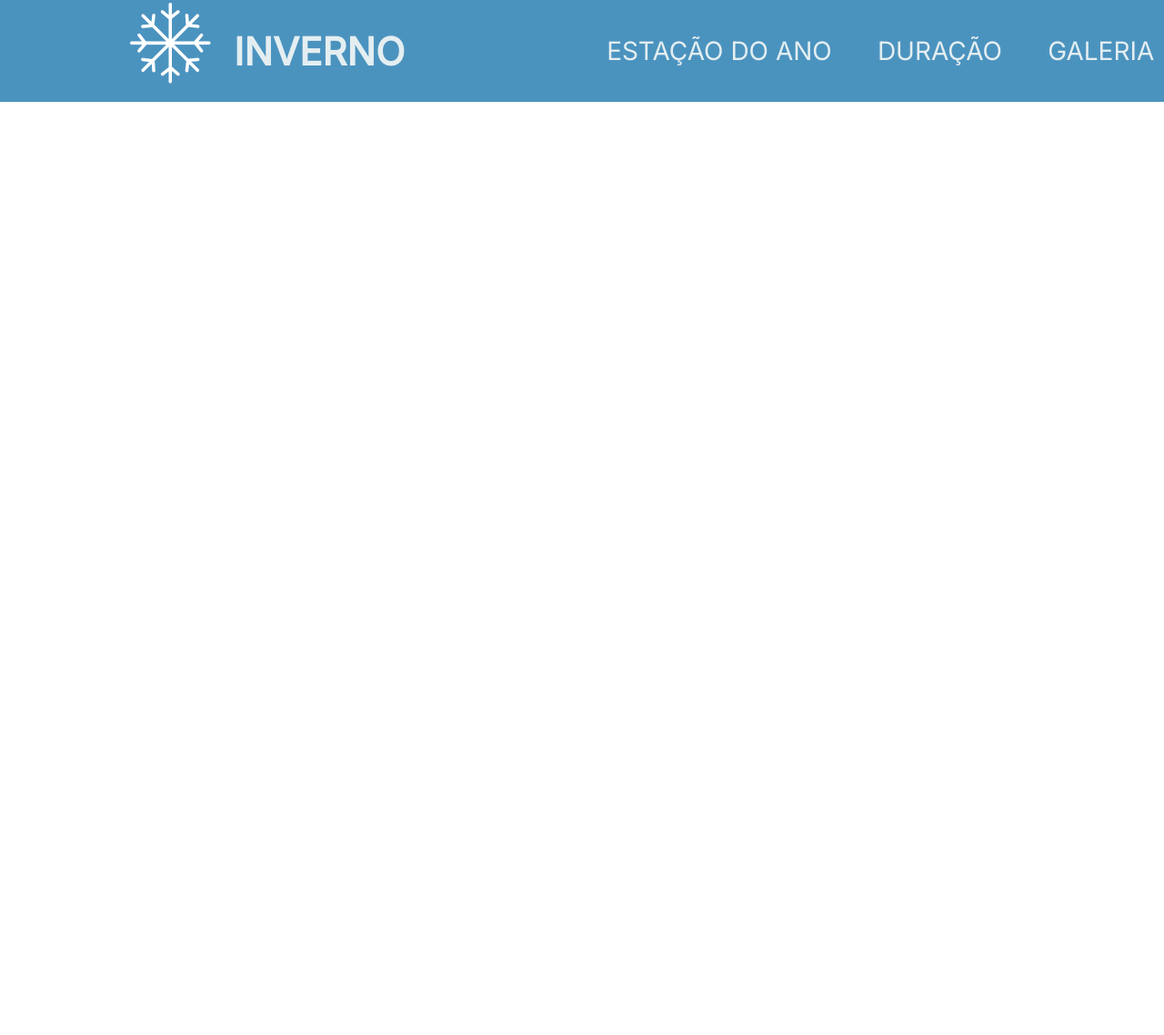
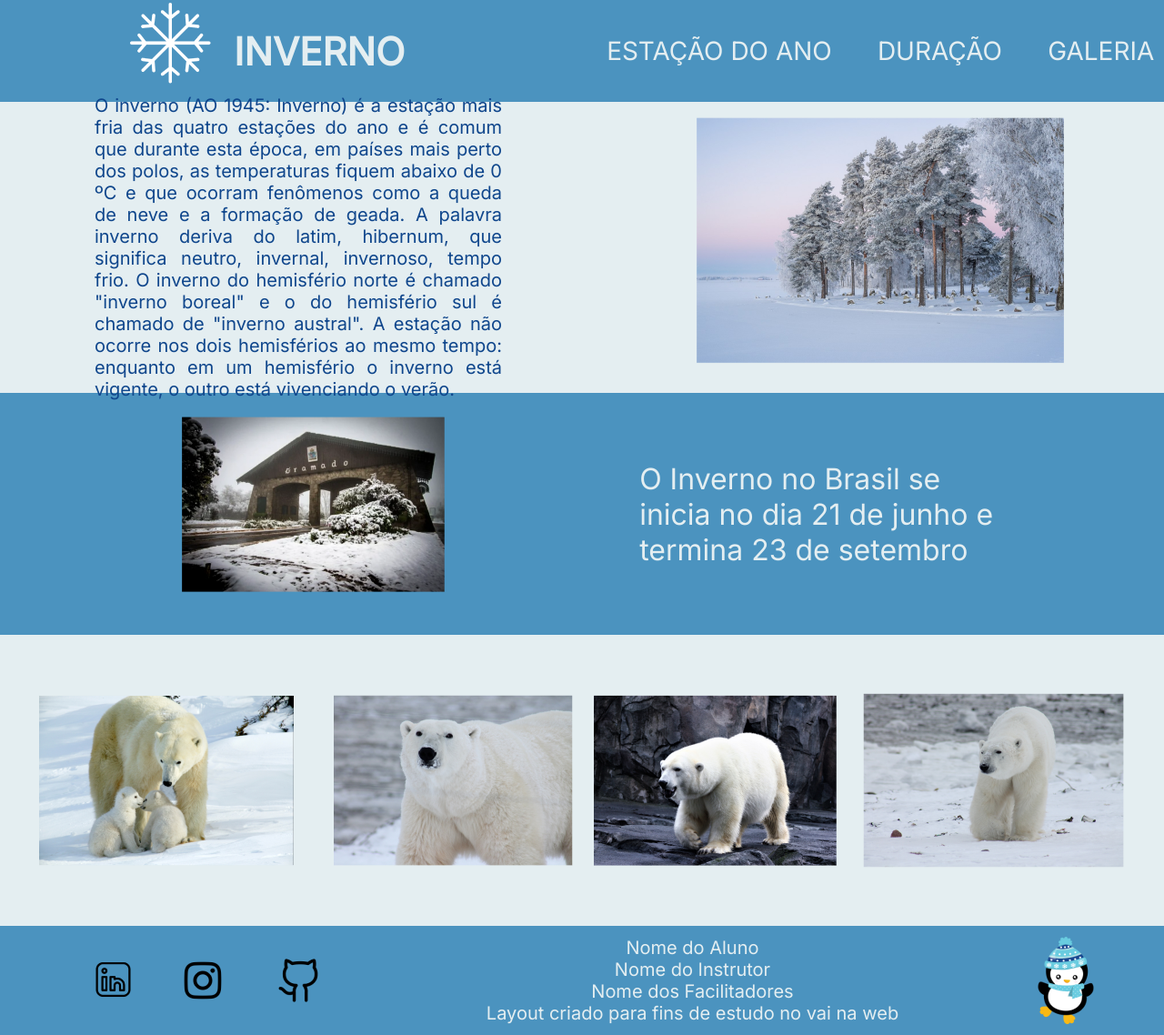
Before and after one commit to JoasChoque/Desafio03-VNW, a plain HTML site: page index.html in a window 1280 px wide. Shown: the whole page at 91% size. Before the commit the page ends 800 px from the top, so only its background shows below. Drawn offline with Linux system fonts and the light colour scheme.

Commit message:
Finalizando desafio

```diff
--- a/assets/style.css
+++ b/assets/style.css
@@ -1,44 +1,99 @@
-@import url('https://fonts.googleapis.com/css2?family=Inter&display=swap');
-*{
+@import url("https://fonts.googleapis.com/css2?family=Inter&display=swap");
+* {
   margin: 0;
   padding: 0;
   box-sizing: border-box;
 }
 
-body{
-    font-family: 'Inter',sans-serif;
-    color: #E4EEF1;
+body {
+  font-family: "Inter", sans-serif;
+  color: #e4eef1;
 }
 
-header{
-    background-color: #4B93BF;
+header {
+  background-color: #4b93bf;
   height: 14vh;
   display: flex;
   justify-content: space-around;
   align-items: center;
-
 }
 
-a{
+a {
   text-decoration: none;
-    color: #E4EEF1;
+  color: #e4eef1;
   text-transform: uppercase;
 }
 
-ul{
+ul {
   list-style: none;
   display: flex;
   justify-content: space-between;
   width: 120%;
   font-size: 28px;
-
 }
 
-.logo{
+.logo {
   display: flex;
   align-items: center;
   justify-content: space-evenly;
   text-transform: uppercase;
   font-size: 28px;
+}
 
+.floresta {
+  display: flex;
+  align-items: center;
+  height: 40vh;
+  background-color: #e4eef1;
+  color: #0f468c;
+  justify-content: space-around;
+  font-size: 20px;
 }
+
+.floresta p {
+  width: 35vw;
+  text-align: justify;
+}
+
+.casa {
+  display: flex;
+  align-items: center;
+  background-color: #4b93bf;
+  justify-content: space-evenly;
+}
+
+.casa p {
+  font-size: 32px;
+  width: 31vw;
+}
+
+.ursos {
+  height: 40vh;
+  background-color: #e4eef1;
+  display: flex;
+  justify-content: space-evenly;
+  align-items: center;
+}
+
+.imagem3{
+    position: relative;
+    top: 9px;
+    left: 15px;
+}
+
+footer{
+    display: flex;
+    justify-content: space-around;
+    background-color: #4b93bf;
+    align-items: center;
+}
+
+footer p{
+    font-size: 20px;
+    text-align: center;
+}
+
+figure{
+    display: flex;
+    align-items: center;
+}
--- a/index.html
+++ b/index.html
@@ -9,20 +9,58 @@
   <body>
     <header>
       <div class="logo">
-        <img src="./assets/img/floco.png" alt="Imagem floco de neve">
+        <img src="./assets/img/floco.png" alt="Ícone floco de neve" />
         <h2>inverno</h2>
       </div>
 
       <nav>
         <ul>
-            <li><a href="#">estação do ano</a></li>
-            <li><a href="#">duração</a></li>
-            <li><a href="#">galeria</a></li>
-
+          <li><a href="#">estação do ano</a></li>
+          <li><a href="#">duração</a></li>
+          <li><a href="#">galeria</a></li>
         </ul>
       </nav>
     </header>
-    <main></main>
-    <footer></footer>
+    <main>
+      <section class="floresta">
+        <p>
+          O inverno (AO 1945: Inverno) é a estação mais fria das quatro estações do ano e é comum que durante esta época, em
+          países mais perto dos polos, as temperaturas fiquem abaixo de 0 ºC e que ocorram fenômenos como a queda de neve e a
+          formação de geada. A palavra inverno deriva do latim, hibernum, que significa neutro, invernal, invernoso, tempo frio. O
+          inverno do hemisfério norte é chamado "inverno boreal" e o do hemisfério sul é chamado de "inverno austral". A estação
+          não ocorre nos dois hemisférios ao mesmo tempo: enquanto em um hemisfério o inverno está vigente, o outro está
+          vivenciando o verão.
+        </p>
+        <img src="./assets/img/floresta.png" alt="Foto floresta congelada" />
+      </section>
+
+      <section class="casa">
+        <img src="./assets/img/casa.png" alt="Foto casa marrom na neve" />
+        <p>O Inverno no Brasil se inicia no dia 21 de junho e termina 23 de setembro</p>
+      </section>
+
+      <section class="ursos">
+            <img src="./assets/img/urso1.png" alt="Foto Urso polar com filhotes">
+            <img src="./assets/img/urso2.png" alt="Foto Urso polar">
+            <img class="imagem3" src="./assets/img/urso3.png" alt="Foto Urso polar andando na montanha">
+            <img src="./assets/img/urso4.png" alt="Foto urso polar andando na neve">
+      </section>
+    </main>
+    <footer>
+        <figure>
+            <img src="./assets/img/linkedin.png" alt="ícone linkedin">
+            <img src="./assets/img/instagram.png" alt="ícone instagram">
+            <img src="./assets/img/github.png" alt="ícone github">
+        </figure>
+
+        <div>
+            <p>Nome do Aluno</p>
+            <p>Nome do Instrutor</p>
+            <p>Nome dos Facilitadores</p>
+            <p>Layout criado para fins de estudo no vai na web</p>
+        </div>
+
+        <img src="./assets/img/penguin.png" alt="penguim com touca azul e cachecou azul">
+    </footer>
   </body>
 </html>
```
Lines whose indentation alone changed are shown as unchanged.
